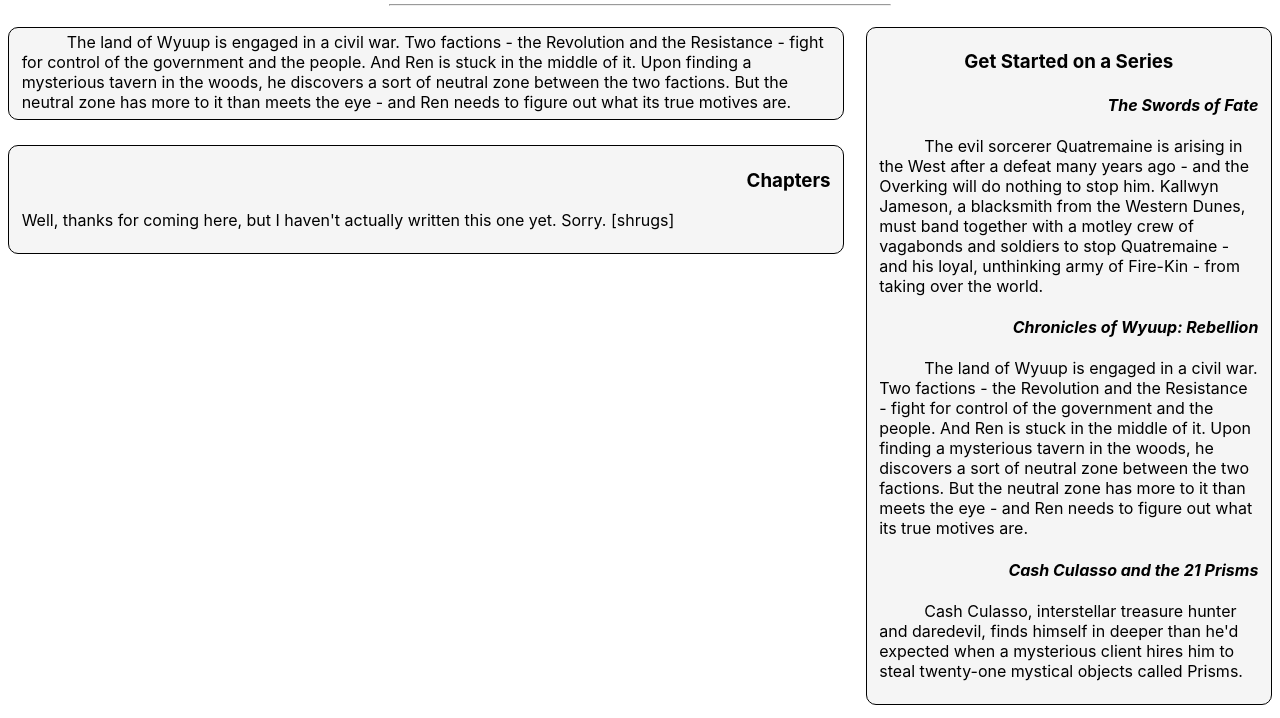
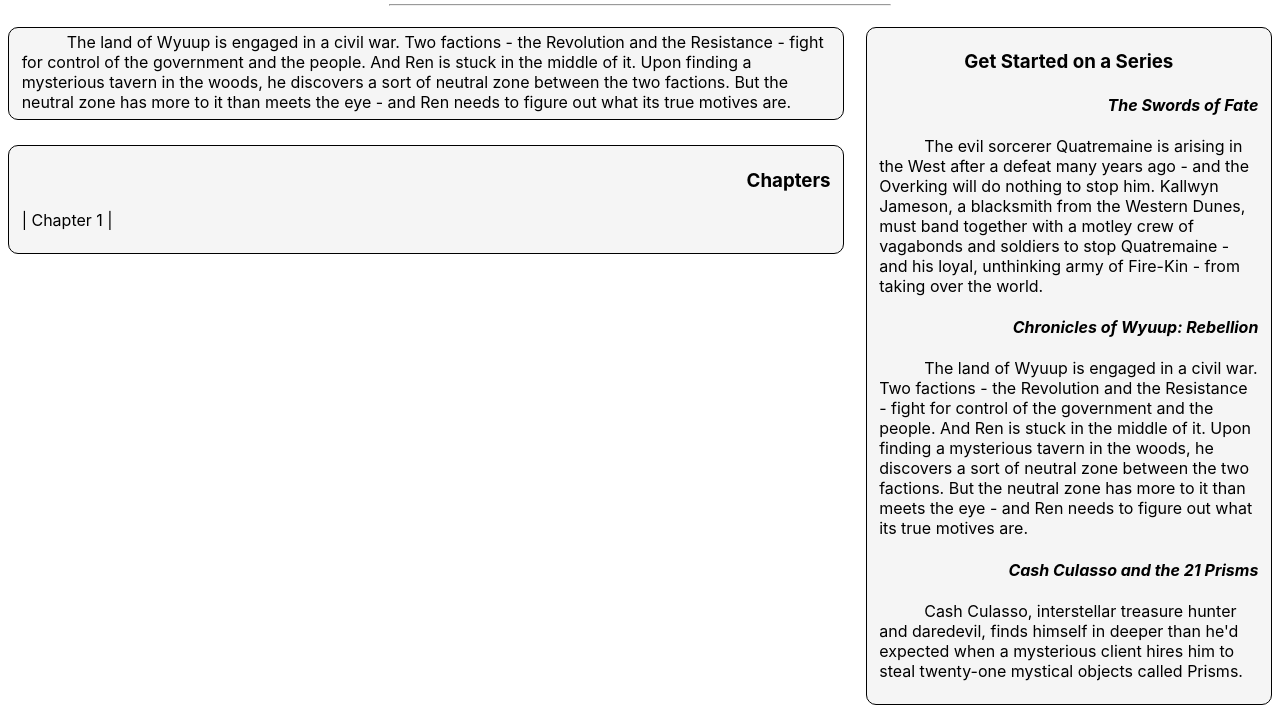
Before and after one commit to peternielsen112/peternielsen112.github.io, a plain HTML site: page wyuuprebellion.html in a window 1280 px wide. Shown: the part 209-927 px from the top of the page. Drawn offline with Linux system fonts and the light colour scheme.

Commit message:
Added Wyuup chapter

```diff
--- a/wyuuprebellion.html
+++ b/wyuuprebellion.html
@@ -18,7 +18,7 @@
     <article class='mainc'>The land of Wyuup is engaged in a civil war. Two factions - the Revolution and the Resistance - fight for control of the government and the people. And Ren is stuck in the middle of it. Upon finding a mysterious tavern in the woods, he discovers a sort of neutral zone between the two factions. But the neutral zone has more to it than meets the eye - and Ren needs to figure out what its true motives are.</article>
     <article class="mainc">
       <h3 class="right">Chapters</h3>
-      <p class='chapc'>Well, thanks for coming here, but I haven't actually written this one yet. Sorry. [shrugs]</p>
+      <p class='chapc'>| <a class="chapter" href="./assets/docs/ab509f/Rebellion_1.pdf">Chapter 1</a> |</p>
     </article>
   </body>
 </html>
```
Also changed, not shown: 1 other file.
